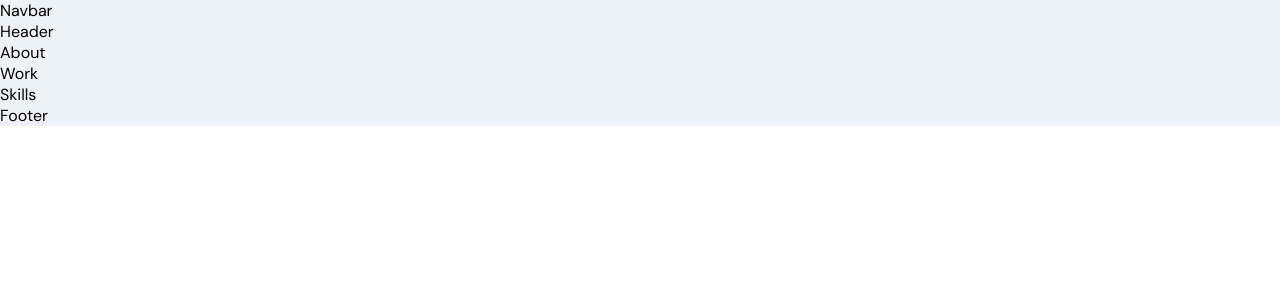
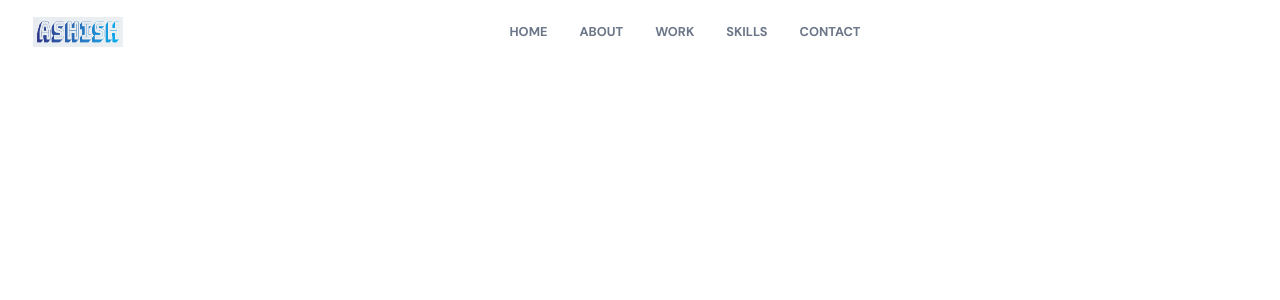
Before and after one commit to AshishBarvaliya/portfolio-web, a React (Create React App) app: page / in a window 1280 px wide. Shown: the top 300 px of the page. Built offline with nearby package versions, Linux system fonts and the light colour scheme.

Commit message:
feat: navbar added

```diff
--- a/src/App.tsx
+++ b/src/App.tsx
@@ -6,11 +6,11 @@
   return (
     <div className="app">
       <Navbar />
-      <Header />
-      <About />
-      <Work />
-      <Skills />
-      <Footer />
+      {/* <Header /> */}
+      {/* <About /> */}
+      {/* <Work /> */}
+      {/* <Skills /> */}
+      {/* <Footer /> */}
     </div>
   );
 }
--- a/src/components/Navbar/Navbar.scss
+++ b/src/components/Navbar/Navbar.scss
@@ -0,0 +1,191 @@
+.app__navbar {
+  width: 100%;
+
+  display: flex;
+  justify-content: space-between;
+  align-items: center;
+
+  padding: 1rem 2rem;
+  background: rgba(255, 255, 255, 0.25);
+  backdrop-filter: blur(4px);
+  -webkit-backdrop-filter: blur(4px);
+  border: 1px solid rgba(255, 255, 255, 0.18);
+  position: fixed;
+  z-index: 2;
+}
+
+.app__navbar-logo {
+  display: flex;
+  justify-content: flex-start;
+  align-items: center;
+  cursor: pointer;
+
+  img {
+    width: 90px;
+    height: 30px;
+
+    @media screen and (min-width: 2000px) {
+      width: 180px;
+      height: 40px;
+    }
+  }
+}
+
+.app__navbar-links {
+  flex: 1;
+  display: flex;
+  justify-content: center;
+  align-items: center;
+
+  list-style: none;
+
+  li {
+    margin: 0 1rem;
+    cursor: pointer;
+
+    flex-direction: column;
+
+    div {
+      width: 5px;
+      height: 5px;
+      background: transparent;
+      border-radius: 50%;
+
+      margin-bottom: 5px;
+    }
+
+    a {
+      display: inline-block;
+      text-decoration: none;
+      text-decoration-skip-ink: auto;
+      position: relative;
+      transition: all 0.25s cubic-bezier(0.645, 0.045, 0.355, 1);
+      color: var(--secondary-color);
+      &:hover,
+      &:focus,
+      &:active {
+        color: var(--secondary-color);
+        outline: 0;
+        &:after {
+          width: 100%;
+        }
+        & > * {
+          color: var(--secondary-color) !important;
+          transition: all 0.25s cubic-bezier(0.645, 0.045, 0.355, 1);
+        }
+      }
+      &:after {
+        content: "";
+        display: block;
+        width: 0;
+        height: 1px;
+        position: relative;
+        bottom: 0.37em;
+        background-color: var(--secondary-color);
+        transition: all 0.25s cubic-bezier(0.645, 0.045, 0.355, 1);
+        opacity: 0.5;
+      }
+      color: var(--gray-color);
+      flex-direction: column;
+
+      text-transform: uppercase;
+      font-weight: 600;
+
+      transition: all 0.3s ease-in-out;
+    }
+  }
+
+  @media screen and (max-width: 900px) {
+    display: none;
+  }
+}
+
+.app__navbar-menu {
+  width: 35px;
+  height: 35px;
+  border-radius: 50%;
+  position: relative;
+
+  display: flex;
+  justify-content: center;
+  align-items: center;
+  background-color: var(--secondary-color);
+
+  svg {
+    width: 70%;
+    height: 70%;
+    color: var(--white-color);
+  }
+
+  div {
+    position: fixed;
+    top: 0;
+    bottom: 0;
+    right: 0;
+    z-index: 5;
+
+    padding: 1rem;
+
+    width: 80%;
+    height: 100vh;
+
+    display: flex;
+    justify-content: flex-end;
+    align-items: flex-end;
+    flex-direction: column;
+
+    background: url("../../assets/bgWhite.png");
+    background-color: var(--white-color);
+    background-size: cover;
+    background-repeat: repeat;
+
+    /* top box shadow */
+    box-shadow: 0px 0px 20px rgba(168, 168, 168, 0.15);
+
+    svg {
+      width: 35px;
+      height: 35px;
+      color: var(--secondary-color);
+      margin: 0.5rem 1rem;
+    }
+
+    ul {
+      list-style: none;
+      margin: 0;
+      padding: 0;
+      height: 100%;
+      width: 100%;
+
+      display: flex;
+      justify-content: flex-start;
+      align-items: flex-start;
+      flex-direction: column;
+
+      li {
+        margin: 1rem;
+
+        a {
+          color: var(--gray-color);
+          text-decoration: none;
+          font-size: 1rem;
+          text-transform: uppercase;
+          font-weight: 500;
+
+          transition: all 0.3s ease-in-out;
+
+          &:hover {
+            color: var(--secondary-color);
+          }
+        }
+      }
+    }
+
+    @media screen and (min-width: 900px) {
+      display: none;
+    }
+  }
+
+  @media screen and (min-width: 900px) {
+    display: none;
+  }
+}
--- a/src/components/Navbar/Navbar.tsx
+++ b/src/components/Navbar/Navbar.tsx
@@ -1,7 +1,50 @@
+import React, { useState } from "react";
+import { HiMenuAlt4, HiX } from "react-icons/hi";
+import { motion } from "framer-motion";
+
+import { images } from "../../constants";
 import "./Navbar.scss";
 
 const Navbar: React.FC = () => {
-  return <div>Navbar</div>;
+  const [toggle, setToggle] = useState<boolean>(false);
+  const navlinks: string[] = ["home", "about", "work", "skills", "contact"];
+
+  return (
+    <nav className="app__navbar">
+      <div className="app__navbar-logo">
+        <img src={images.logo} alt="logo" />
+      </div>
+      <ul className="app__navbar-links">
+        {navlinks.map((item: string) => (
+          <li className="app__flex p-text" key={`link-${item}`}>
+            <a href={`#${item}`}>{item}</a>
+          </li>
+        ))}
+      </ul>
+
+      <div className="app__navbar-menu">
+        <HiMenuAlt4 onClick={() => setToggle(true)} />
+
+        {toggle && (
+          <motion.div
+            whileInView={{ x: [300, 0] }}
+            transition={{ duration: 0.85, ease: "easeOut" }}
+          >
+            <HiX onClick={() => setToggle(false)} />
+            <ul>
+              {navlinks.map((item: string) => (
+                <li key={item}>
+                  <a href={`#${item}`} onClick={() => setToggle(false)}>
+                    {item}
+                  </a>
+                </li>
+              ))}
+            </ul>
+          </motion.div>
+        )}
+      </div>
+    </nav>
+  );
 };
 
 export default Navbar;
```
Also changed, not shown: src/assets/logo.png, 1 other file (tests, documents, lock files or other folders).
